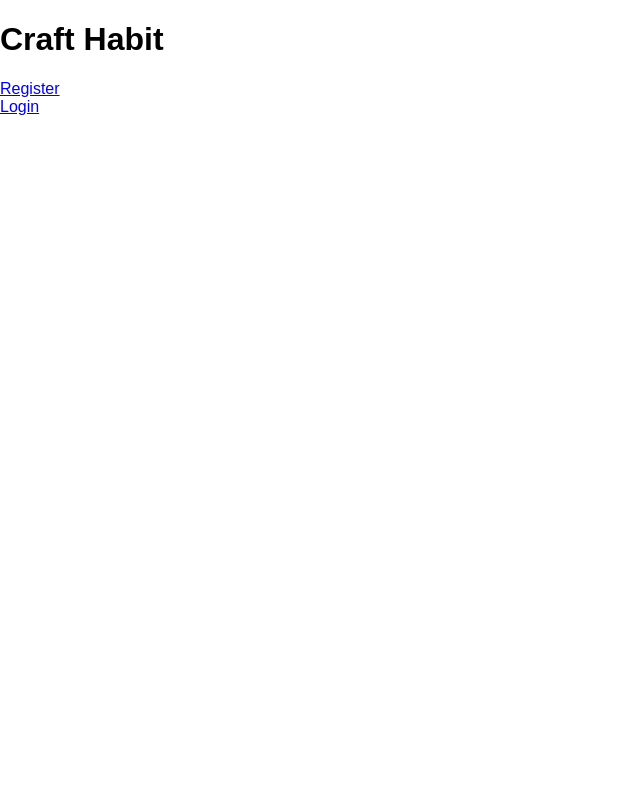
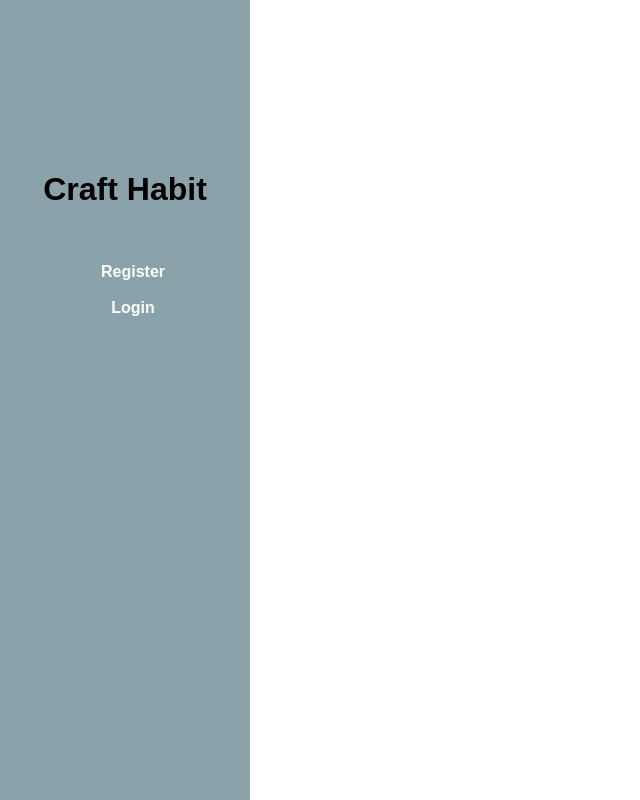
Before and after one commit to K8tieG/craftHabit, a React (Create React App) app: page / in a window 1280 px wide. Shown: the whole page, without its empty margins (0-640 px from the left). Built offline with nearby package versions, Linux system fonts and the light colour scheme.

Commit message:
style changes

```diff
--- a/src/App.js
+++ b/src/App.js
@@ -2,6 +2,7 @@ import React, {useState} from 'react';
 import './App.css';
 import { BrowserRouter as Router, Route, Switch } from 'react-router-dom';
 
+import Welcome from './components/Welcome/Welcome';
 import Login from './components/Login /Login';
 import Register from './components/Register/Register';
 import Landing from './components/Landing/Landing';
@@ -20,6 +21,7 @@ function App() {
 
   return (
     <Router>
+      {/* <Welcome /> */}
       <Navbar userId={userId} handleUserId={handleUserId} />
       <Switch>
         <Route
--- a/src/components/Craft/Craft.css
+++ b/src/components/Craft/Craft.css
@@ -1,58 +1,86 @@
-.craft{
+.craft {
   display: flex;
   flex-direction: column;
   justify-content: center;
   align-items: center;
 }
 .craftBox {
-
   /* background: url("https://images.unsplash.com/photo-1517146783983-418c681b56c5?ixid=MnwxMjA3fDB8MHxwaG90by1wYWdlfHx8fGVufDB8fHx8&ixlib=rb-1.2.1&auto=format&fit=crop&w=687&q=80") no-repeat center center fixed; */
-    /* background-size: cover;
-    opacity: 0.75; */
+  display: flex;
+  flex-direction: column;
+  align-items: center;
+  background-size: cover;
+  width: 100vw;
+  height: 100vh;
+  margin-left: 250px;
+  margin-right: 0;
 }
-.craftImg{
+.craftImg {
+  margin-top: 35px;
   display: flex;
-    justify-content:center;
+  justify-content: center;
 }
 img {
-    width:500px;
-    height: 500px;
+  width: 600px;
+  height: 350px;
   border-radius: 20px;
-    margin:5px;
-    box-shadow:0 10px 10px 0 rgba(0, 0, 0, 0.2), 0 6px 20px 0 rgba(0, 0, 0, 0.19);
+  box-shadow: 0 10px 10px 0 rgba(0, 0, 0, 0.2), 0 6px 20px 0 rgba(0, 0, 0, 0.19);
 }
-.title{
+.title {
   display: flex;
-    justify-content:center;
-
+  justify-content: center;
 }
-.materials{
+.materials {
   display: flex;
-    flex-direction: column;
-    justify-content: flex-start;
-   border: 5px solid black;
+  padding: 10px 75px;
+  border: 3px solid black;
   border-radius: 20px;
-    margin: 50px;
-}.tools{
+  margin-bottom: 5px;
+  width: 500px;
+}
+.tools {
   display: flex;
-    justify-content:center;
-    background-color: tomato;
   padding: 10px 75px;
-   border: 5px solid black;
+  border: 3px solid black;
   border-radius: 20px;
+  margin: 5px;
+  width: 500px;
 }
-.instructions{
+.instructions {
   display: flex;
-    justify-content:center;
   padding: 10px 75px;
-   border: 5px solid black;
+  border: 3px solid black;
   border-radius: 20px;
+  margin: 5px;
+  width: 500px;
 }
 
 h2 {
-    text-decoration: underline;
+  /* text-decoration: underline; */
+  margin-right: 10px;
 }
 
 p {
+  font-size: 20px;
+  margin-top: 23px;
+}
+
+.favBtn {
+   padding: 10px;
+   width: 125px;
+   border: none;
+   border-radius: 20px;
+   background-color: white;
+   color:black;
+   text-align:center;
    font-size: 16px;
+   font-weight: bold;
+   cursor: pointer;
+   border: 2px solid black;
+   margin-top: 5px;
 }
+.favBtn:hover {
+    border:none;
+    background-color: #8AA2A9;
+    color:white;
+}
--- a/src/components/Craft/Craft.js
+++ b/src/components/Craft/Craft.js
@@ -30,15 +30,15 @@ export default function Craft(props) {
         <h1>{props.craftCard.title}</h1>
       </div>
       <div className="materials">
-        <h2>Materials</h2>
+        <h2>Materials:</h2>
         <p>{props.craftCard.materials}</p>
       </div>
       <div className="tools">
-        <h2>Tools</h2>
+        <h2>Tools:</h2>
         <p>{props.craftCard.tools}</p>
       </div>
       <div className="instructions">
-        <h2>Instructions</h2>
+        <h2>Instructions:</h2>
         <p>{props.craftCard.instructions}</p>
       </div>
       <button onClick={handleClick} className="favBtn">
--- a/src/components/Landing/Landing.css
+++ b/src/components/Landing/Landing.css
@@ -1,15 +1,18 @@
 .getCraft {
     display: flex;
     flex-direction: column;
-    justify-content: center;
     align-items: center;
     background: url("https://images.unsplash.com/photo-1573227896288-1d51c740a96e?ixid=MnwxMjA3fDB8MHxwaG90by1wYWdlfHx8fGVufDB8fHx8&ixlib=rb-1.2.1&auto=format&fit=crop&w=1170&q=80") no-repeat center center fixed;
     background-size: cover;
     opacity: 0.75;
     width:100vw;
     height: 100vh;
+    margin-left: 250px;
+    margin-right: 0;
 }
-
+.box{
+    margin-right: 250px;
+}
 .inputs{
     display: flex;
     flex-direction: column;
@@ -19,6 +22,8 @@
 .pageTitle {
     color:white;
     font-size: 72px;
+    margin-right: 250px;
+    margin-top: 150px;
 }
 
 label {
--- a/src/components/Navbar/Navbar.css
+++ b/src/components/Navbar/Navbar.css
@@ -1,38 +1,61 @@
 
 .navbar{
+    padding-top: 150px;
+    position: fixed;
+    top:0;
+    background-color: #8AA2A9 ;
+    width: 250px;
+    height: 100vh;
+}
+
+.navLogo {
+    display:flex;
+    justify-content: center;
+    font-family:sans-serif;
+    font-size: 16px;
+    margin-bottom: 25px;
+}
+
+.nav-link-box{
     display: flex;
     flex-direction: column;
-    justify-content: center;
+    justify-content: start;
     align-items: center;
-    background-color: #8AA2A9 ;
-    background: url("https://images.unsplash.com/photo-1547219551-d83b39df2f89?ixid=MnwxMjA3fDB8MHxwaG90by1wYWdlfHx8fGVufDB8fHx8&ixlib=rb-1.2.1&auto=format&fit=crop&w=1170&q=80") no-repeat center center fixed;
-    background-size: cover;
-    opacity: 0.75;
-    height:100vh;
-    width:100vw;
+    padding: 8px 0px 8px 16px;
+    height: 60px;
 }
 
-.logo {
-    font-family:sans-serif;
-    font-size: 5em;
-    margin: 0;
+.navText{
+    text-decoration: none;
+    font-size: 16px;
+    font-weight: bold;
+    color: white;
+    cursor: pointer;
 }
 
-.links{
-    display: flex;
-    justify-content: center;
-    flex-direction: column;
+.navText:hover{
+    color: black;
 }
 
-.firstView {
-    text-decoration: none;
-    text-align: center;
-    font-size: 1.5em;
-    font-weight: bold;
-    background-color:#8AA2A9;
-    color: white;
-    padding: 15px;
-    margin:5px;
-    border-radius: 20px;
-    cursor: pointer;
+.logoutBtn {
+   padding: 10px;
+   width: 125px;
+   margin-top: 200px;
+   border: none;
+   border-radius: 20px;
+   background-color: #90BAAD;
+   color:white;
+   text-align:center;
+   font-size: 1.5em;
+   font-weight: bold;
+   cursor: pointer;
+   border: 2px solid #90BAAD;
+   opacity:0.75;
+
 }
+.logoutBtn:hover {
+    border: 2px solid white;
+    background-color: white;
+    color:black;
+
+}
--- a/src/components/Navbar/Navbar.js
+++ b/src/components/Navbar/Navbar.js
@@ -4,7 +4,7 @@
 import React from 'react';
 import { Link } from 'react-router-dom';
 import axios from 'axios';
-// import "./Navbar.css";
+import "./Navbar.css";
 
 export default function Navbar(props) {
 
@@ -19,20 +19,32 @@ export default function Navbar(props) {
 
     return (
       <div className="navbar">
-        <div className="logo">
+        <div className="navLogo">
           <h1>Craft Habit</h1>
         </div>
-        <div className="links">
+        <div className="nav-link-box">
           {!props.userId && (
             <>
-              <Link className="firstView" to="/register">Register</Link><br />
-              <Link className="firstView" to="/login">Login</Link><br />
+              <Link className="navText" to="/register">
+                Register
+              </Link>
+              <br />
+              <Link className="navText" to="/login">
+                Login
+              </Link>
+              <br />
             </>
           )}
           {props.userId && (
             <>
-              <Link to="/landing">Choose a Craft</Link> <br />
-              <Link to="/profile">Profile</Link> <br />
+              <Link className="navText" to="/landing">
+                Choose a Craft
+              </Link>{" "}
+              <br />
+              <Link className="navText" to="/profile">
+                Profile
+              </Link>{" "}
+              <br />
               {/* <Link to="/logout">Logout</Link> */}
               <button onClick={handleClick} className="logoutBtn">
                 Logout
--- a/src/components/Register/Register.js
+++ b/src/components/Register/Register.js
@@ -1,6 +1,6 @@
 import React, {useState} from "react";
 import axios from "axios";
-import "./Register.css";
+// import "./Register.css";
 
 
 export default function Register (props) {
--- a/src/components/Welcome/Welcome.js
+++ b/src/components/Welcome/Welcome.js
@@ -0,0 +1,22 @@
+import React from "react";
+import { Link } from 'react-router-dom';
+// import "./Welcome.css";
+
+export default function Welcome() {
+  return (
+    <div className="welcome">
+      <div className="logo">
+        <h1>Craft Habit</h1>
+      </div>
+      <div className="links">
+        <Link className="firstView" to="/Register">
+          Register
+        </Link>
+
+        <Link className="firstView" to="/Login">
+          Login
+        </Link>
+      </div>
+    </div>
+  );
+}
```
Also changed, not shown: src/components/Profile/Profile.js (+10 -12 lines), src/components/Welcome/Welcome.css (+36 -0 lines). Lines whose indentation alone changed are shown as unchanged.
